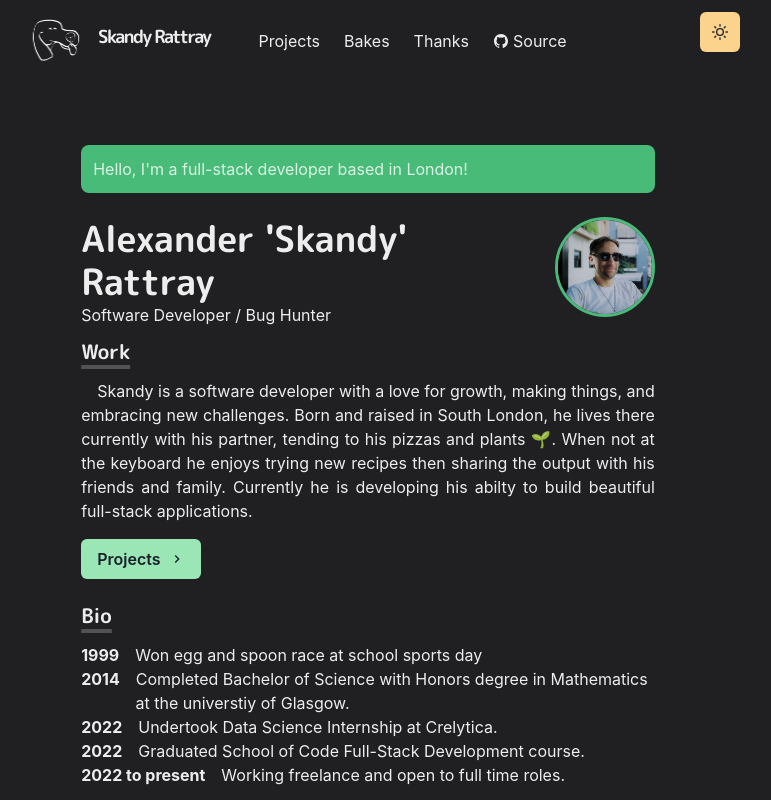
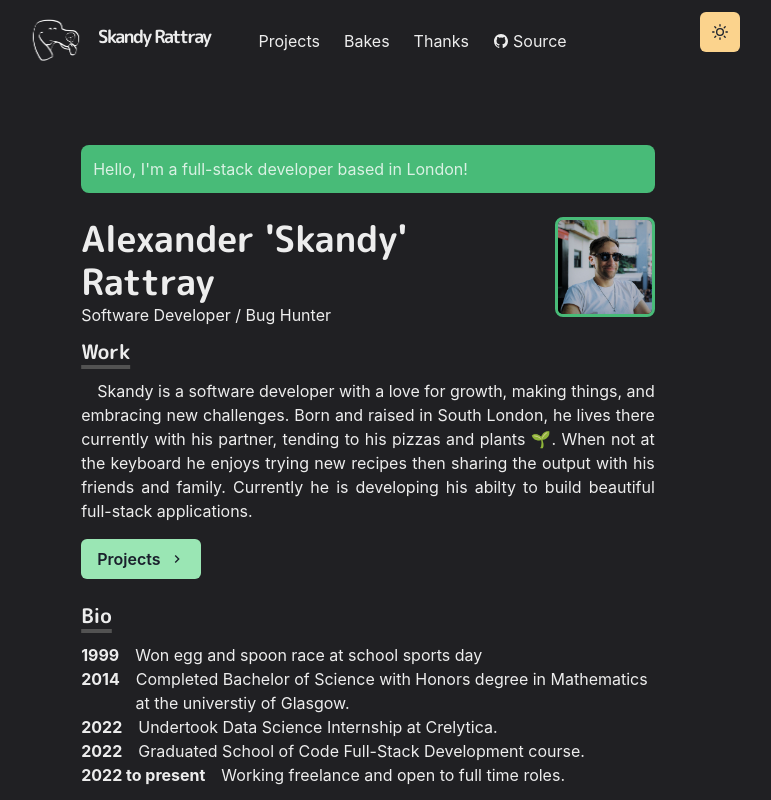
Before and after one commit to skandog/p, a Next.js app: page / in a window 1280 px wide. Shown: the top 800 px of the page, without its empty margins (272-1043 px from the left). Built offline with nearby package versions, Linux system fonts and the light colour scheme.

Commit message:
added all the motion i want to, now looking at my theme

```diff
--- a/components/Logo.js
+++ b/components/Logo.js
@@ -1,6 +1,6 @@
 import Link from 'next/link'
 
-import './Logo.module.css'
+// import './Logo.module.css'
 import Image from 'next/image'
 import { Text, useColorModeValue } from '@chakra-ui/react'
 import styled from '@emotion/styled'
--- a/components/fonts.js
+++ b/components/fonts.js
@@ -6,10 +6,4 @@ const Fonts = () => (
   />
 )
 
-// const Fonts = () => {
-//     <style jsx global> {`
-//     @import url('https://fonts.googleapis.com/css2?family=M+PLUS+Rounded+1c:wght@300;700&display=swap');
-//     `}</style>
-// }
-
 export default Fonts
--- a/pages/index.js
+++ b/pages/index.js
@@ -19,7 +19,7 @@ import Paragraph from '../components/paragraph'
 import { BioSection, BioYear } from '../components/bio'
 // import { GridItem } from '../components/grid-item'
 import { IoLogoTwitter, IoLogoGithub, IoLogoLinkedin } from 'react-icons/io5'
-import { motion } from 'framer-motion'
+import { motion, useMotionValue, useTransform } from 'framer-motion'
 
 const Page = () => {
   // const dogImg = `/images/skandy-logo${useColorModeValue('', '-dark')}-v3.png`
@@ -58,13 +58,13 @@ const Page = () => {
           >
             <Image
               as={motion.img}
-              whileHover={{ rotate: 180 }}
+              whileHover={{ rotate: 360 }}
               borderColor={useColorModeValue('green.700', 'green.400')}
               borderWidth={3}
               borderStyle="solid"
               maxWidth="100px"
               display={'inline-block'}
-              borderRadius="full"
+              borderRadius="lg"
               src="/images/skn.JPG"
               alt="Profile Image"
             />
```
Also changed, not shown: components/layouts/main.js (+0 -1 lines), components/Theme-Toggle-Button.js (line endings or trailing spaces).
